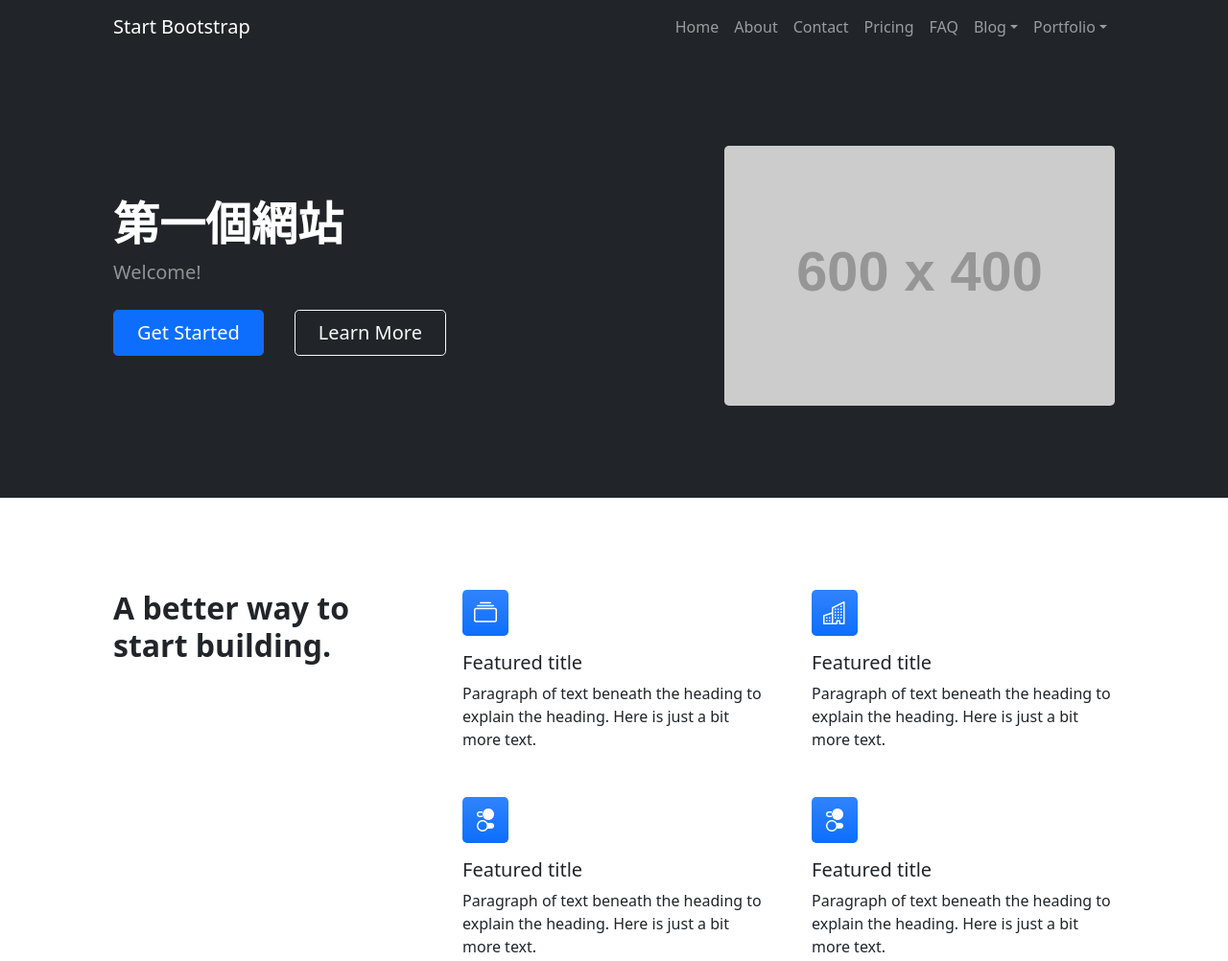
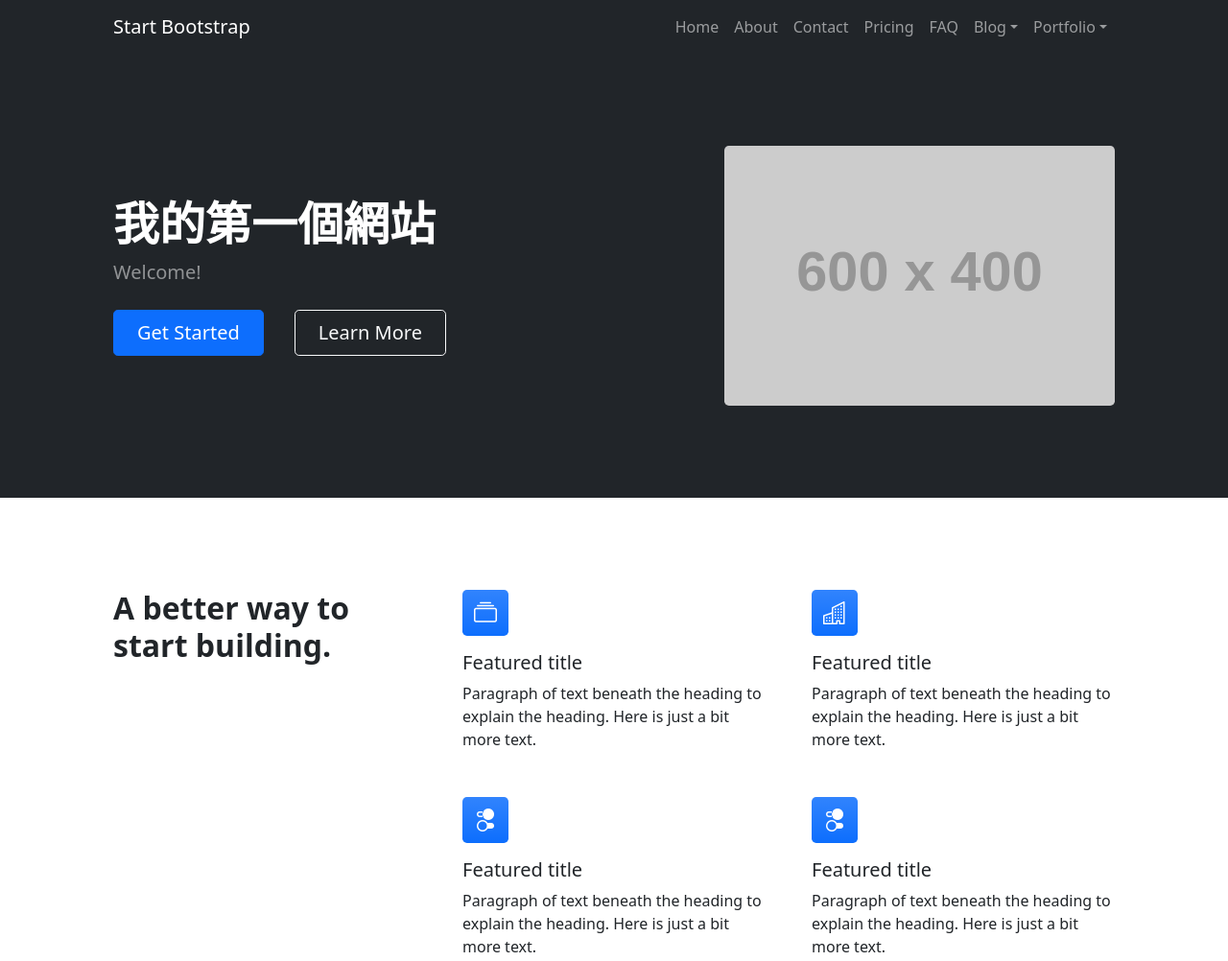
Before and after one commit to siaosyuan/my-first-website, a plain HTML site: page index.html in a window 1280 px wide. Shown: the top 1002 px of the page at 96% size. Drawn offline with nearby package versions, Linux system fonts and the light colour scheme; placeholder pictures from the web are drawn by us.

Commit message:
change title

```diff
--- a/index.html
+++ b/index.html
@@ -51,7 +51,7 @@
                     <div class="row gx-5 align-items-center justify-content-center">
                         <div class="col-lg-8 col-xl-7 col-xxl-6">
                             <div class="my-5 text-center text-xl-start">
-                                <h1 class="display-5 fw-bolder text-white mb-2">第一個網站</h1>
+                                <h1 class="display-5 fw-bolder text-white mb-2">我的第一個網站</h1>
                                 <p class="lead fw-normal text-white-50 mb-4">Welcome!</p>
                                 <div class="d-grid gap-3 d-sm-flex justify-content-sm-center justify-content-xl-start">
                                     <a class="btn btn-primary btn-lg px-4 me-sm-3" href="#features">Get Started</a>
```
